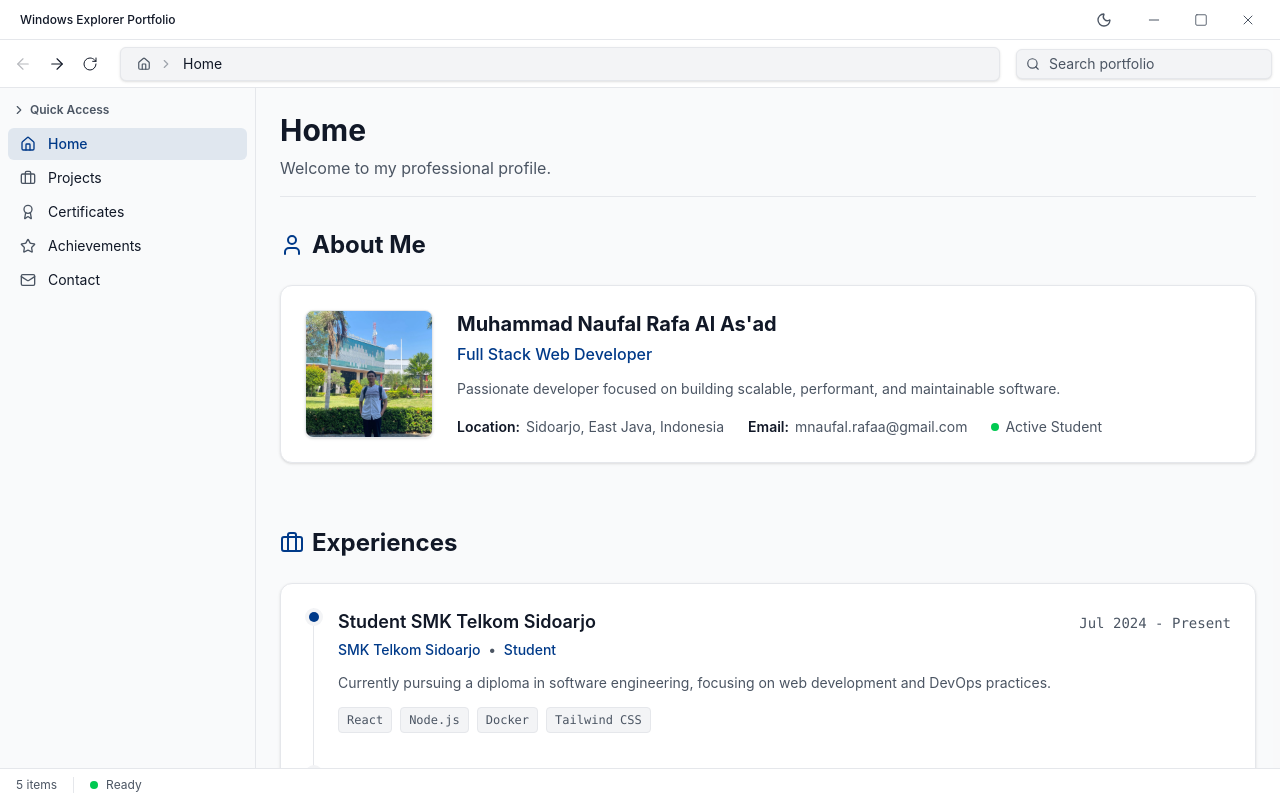
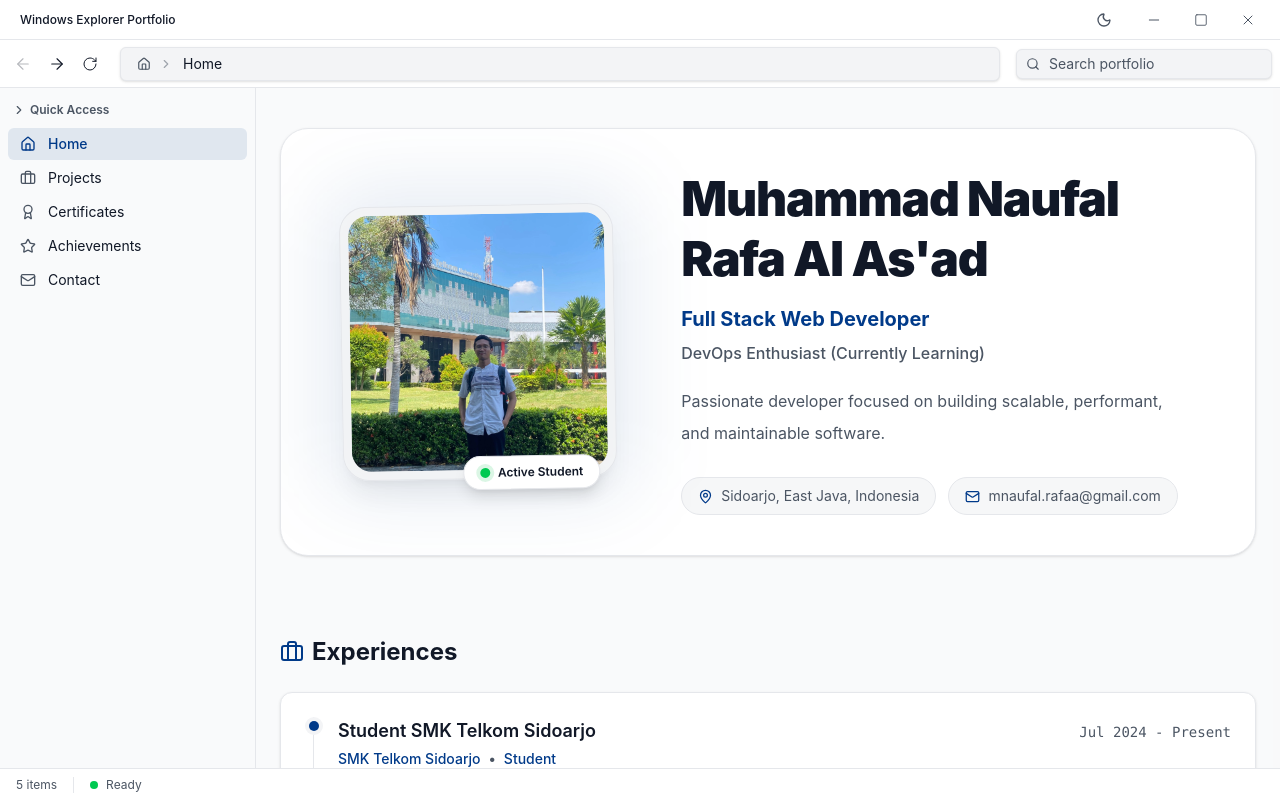
Before and after one commit to Falrafa4/portfolio, a React (Vite) app: page / in a window 1280 px wide. Built offline with nearby package versions, Linux system fonts and the light colour scheme.

Commit message:
feat: enhance AboutSection layout and styling, update Breadcrumb visibility, and adjust ExplorerLayout padding

```diff
--- a/src/components/common/Breadcrumb.jsx
+++ b/src/components/common/Breadcrumb.jsx
@@ -6,7 +6,7 @@ export default function Breadcrumb() {
   const pathnames = location.pathname.split("/").filter((x) => x);
 
   return (
-    <div className="flex-1 flex items-center border border-border rounded-md bg-background px-3 py-1 text-sm text-text-muted shadow-sm min-w-0">
+    <div className="flex-1 items-center border border-border rounded-md bg-background px-3 py-1 text-sm text-text-muted shadow-sm min-w-0 hidden sm:flex">
       <Link
         to="/"
         className="hover:bg-black/5 dark:hover:bg-white/5 p-1 rounded transition-colors flex items-center"
--- a/src/components/sections/AboutSection.jsx
+++ b/src/components/sections/AboutSection.jsx
@@ -1,52 +1,72 @@
-import { User } from 'lucide-react';
+import { Mail, MapPin, User } from 'lucide-react';
 
 export default function AboutSection({ profile }) {
   if (!profile) return null;
 
   return (
-    <section className="mb-12">
-      <div className="flex items-center gap-2 mb-6">
-        <User className="text-primary" size={24} />
-        <h2 className="text-2xl font-bold m-0">About Me</h2>
-      </div>
-
-      <div className="bg-surface border border-border rounded-xl p-6 shadow-sm">
-        <div className="flex flex-col md:flex-row gap-6 items-start">
+    <section className="mb-14">
+      <div className="group relative overflow-hidden rounded-[1.75rem] border border-border bg-surface shadow-sm">
+        <div className="relative grid gap-8 px-5 py-8 sm:px-8 lg:grid-cols-[minmax(230px,0.75fr)_1.25fr] lg:items-center lg:px-15 lg:py-10">
+          <div className="flex justify-center lg:justify-start">
+            <div className="relative">
+              <div className="absolute -inset-4 rounded-[2rem] bg-primary/10 blur-2xl transition duration-500 group-hover:bg-primary/15" />
+              <div className="relative rounded-[1.65rem] border border-border bg-background/80 p-2 shadow-xl shadow-black/5 dark:shadow-black/30 -rotate-1 hover:scale-105 hover:rotate-0 transition-transform duration-300">
                 {profile.profileImage ? (
                   <img
                     src={profile.profileImage}
                     alt={profile.fullName}
-              className="w-24 h-24 md:w-32 md:h-32 rounded-lg object-cover border border-border shadow-sm flex-shrink-0"
+                    className="h-52 w-52 rounded-[1.25rem] object-cover sm:h-60 sm:w-60 lg:h-64 lg:w-64"
                   />
                 ) : (
-            <div className="w-24 h-24 md:w-32 md:h-32 rounded-lg bg-background border border-border flex flex-col items-center justify-center flex-shrink-0">
-              <User size={32} className="text-text-muted mb-2" />
-              <span className="text-xs text-text-muted">No Image</span>
+                  <div className="flex h-52 w-52 flex-col items-center justify-center rounded-[1.25rem] border border-border bg-background sm:h-60 sm:w-60 lg:h-64 lg:w-64">
+                    <User size={42} className="mb-3 text-text-muted" />
+                    <span className="text-xs font-medium uppercase tracking-[0.2em] text-text-muted">
+                      No Image
+                    </span>
                   </div>
                 )}
 
-          <div>
-            <h3 className="text-xl font-bold text-text-main mb-1">{profile.fullName}</h3>
-            <p className="text-primary font-medium mb-3">{profile.professionalTitle}</p>
-            <p className="text-sm text-text-muted leading-relaxed whitespace-pre-wrap">
+                {profile.availabilityStatus && (
+                  <div className="absolute -bottom-3 left-1/2 flex -translate-x-1/2 items-center gap-2 rounded-full border border-border bg-surface px-4 py-2 text-xs font-semibold text-text-main shadow-lg sm:left-auto sm:right-4 sm:translate-x-0">
+                    <span className="h-2.5 w-2.5 rounded-full bg-green-500 shadow-[0_0_0_4px_rgba(34,197,94,0.16)]" />
+                    {profile.availabilityStatus}
+                  </div>
+                )}
+              </div>
+            </div>
+          </div>
+
+          <div className="text-center lg:text-left">
+            <h2 className="text-3xl font-black leading-tight tracking-tight text-text-main sm:text-4xl lg:text-5xl">
+              {profile.fullName}
+            </h2>
+
+            <div className="mt-4 flex flex-col items-center gap-2 lg:items-start">
+              <p className="text-lg font-bold text-primary sm:text-xl">
+                {profile.professionalTitle}
+              </p>
+              {profile.secondaryTitle && (
+                <p className="text-sm font-medium text-text-muted sm:text-base">
+                  {profile.secondaryTitle}
+                </p>
+              )}
+            </div>
+
+            <p className="mx-auto mt-5 max-w-2xl whitespace-pre-wrap text-base leading-8 text-text-muted lg:mx-0">
               {profile.longBio || profile.shortBio}
             </p>
 
-            <div className="mt-4 flex flex-wrap gap-x-6 gap-y-2 text-sm text-text-muted">
+            <div className="mt-7 flex flex-wrap justify-center gap-3 text-sm text-text-muted lg:justify-start">
               {profile.location && (
-                <div className="flex items-center gap-1.5">
-                  <span className="font-semibold text-text-main">Location:</span> {profile.location}
+                <div className="flex items-center gap-2 rounded-full border border-border bg-background/70 px-4 py-2">
+                  <MapPin size={15} className="text-primary" />
+                  <span>{profile.location}</span>
                 </div>
               )}
               {profile.email && (
-                <div className="flex items-center gap-1.5">
-                  <span className="font-semibold text-text-main">Email:</span> {profile.email}
-                </div>
-              )}
-              {profile.availabilityStatus && (
-                <div className="flex items-center gap-1.5">
-                  <span className="w-2 h-2 rounded-full bg-green-500"></span>
-                  {profile.availabilityStatus}
+                <div className="flex items-center gap-2 rounded-full border border-border bg-background/70 px-4 py-2">
+                  <Mail size={15} className="text-primary" />
+                  <span>{profile.email}</span>
                 </div>
               )}
             </div>
--- a/src/layouts/ExplorerLayout.jsx
+++ b/src/layouts/ExplorerLayout.jsx
@@ -23,7 +23,7 @@ export default function ExplorerLayout() {
 
         {/* Main Content Area */}
         <div className="flex-1 overflow-y-auto bg-surface/50">
-          <div className="p-6 max-w-6xl mx-auto min-h-full">
+          <div className="py-10 px-6 max-w-6xl mx-auto min-h-full">
             <Outlet />
           </div>
         </div>
--- a/src/pages/Home/index.jsx
+++ b/src/pages/Home/index.jsx
@@ -10,14 +10,27 @@ import techStackData from '../../data/tech-stack.json';
 
 export default function Home() {
   return (
-    <div className="max-w-5xl mx-auto pb-8">
-      {/* Page Header (resembling a folder header) */}
-      <div className="mb-8 border-b border-border pb-4">
-        <h1 className="text-3xl font-bold text-text-main">Home</h1>
-        <p className="text-text-muted mt-2">Welcome to my professional profile.</p>
-      </div>
+    <div className="max-w-6xl mx-auto pb-10">
+      {/* <div className="mb-5 overflow-hidden rounded-2xl border border-border bg-surface/80 shadow-sm">
+        <div className="relative px-5 py-4 sm:px-6">
+          <div className="absolute inset-y-0 right-0 w-1/2 bg-[radial-gradient(circle_at_top_right,rgba(0,58,137,0.18),transparent_55%)]" />
+          <div className="relative flex flex-col gap-1 sm:flex-row sm:items-end sm:justify-between">
+            <div>
+              <p className="text-xs font-semibold uppercase tracking-[0.28em] text-primary">
+                Portfolio
+              </p>
+              <h1 className="mt-1 text-2xl font-bold text-text-main sm:text-3xl">
+                Home
+              </h1>
+            </div>
+            <p className="max-w-md text-sm leading-relaxed text-text-muted sm:text-right">
+              A compact overview of my profile, experience, skills, and tech stack.
+            </p>
+          </div>
+        </div>
+      </div> */}
 
-      <div className="flex flex-col gap-4">
+      <div className="flex flex-col gap-6">
         <AboutSection profile={profileData} />
         <ExperienceSection experiences={experiencesData} />
         <SkillsSection skills={skillsData} />
```
Lines whose indentation alone changed are shown as unchanged.
